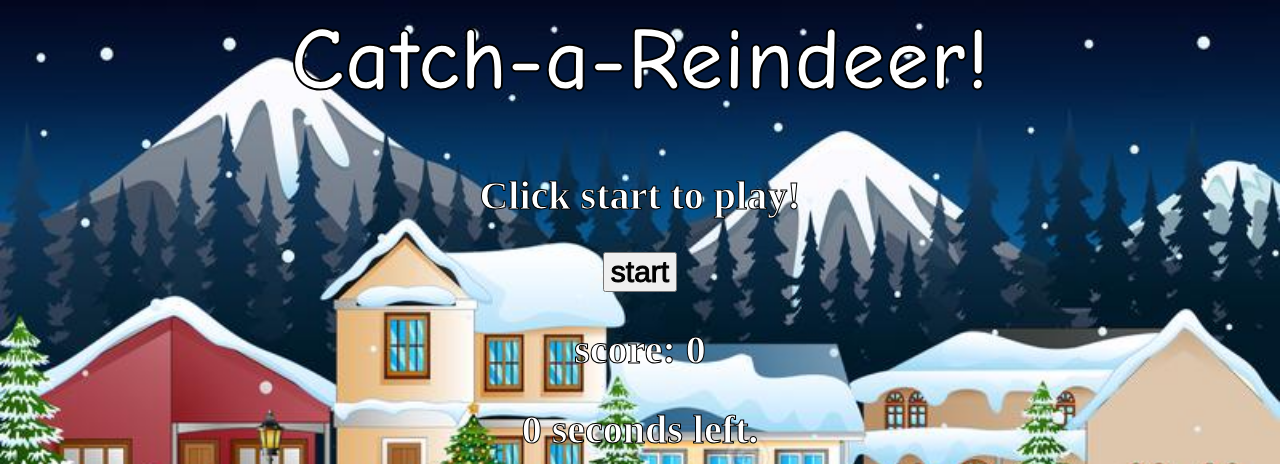
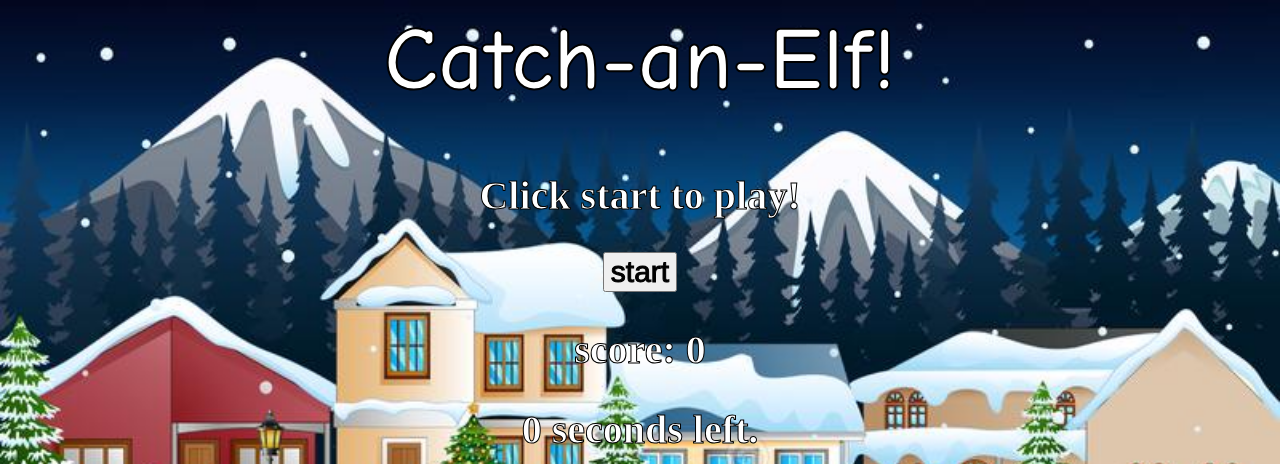
Before and after one commit to Harry-Schmidt/test50, a website built with Parcel: page index.html in a window 1280 px wide. Shown: the top 464 px of the page. Built offline with nearby package versions, Linux system fonts and the light colour scheme.

Commit message:
Update index.html

```diff
--- a/index.html
+++ b/index.html
@@ -3,7 +3,7 @@
     <link rel="stylesheet" href="./src/styles.css">
   </head>
   <body>
-    <h1 id="title"> Catch-a-Reindeer!</h1>
+    <h1 id="title"> Catch-an-Elf!</h1>
     <div>
       <div>
         <h2>Click start to play!</h2>
```
